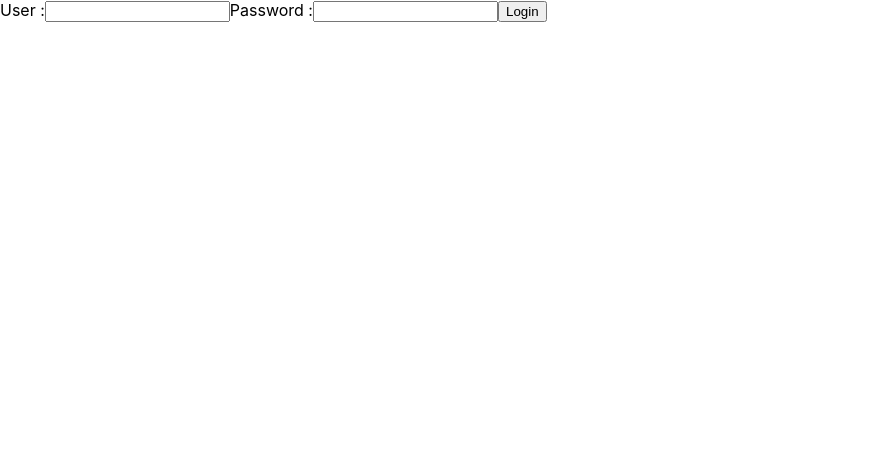
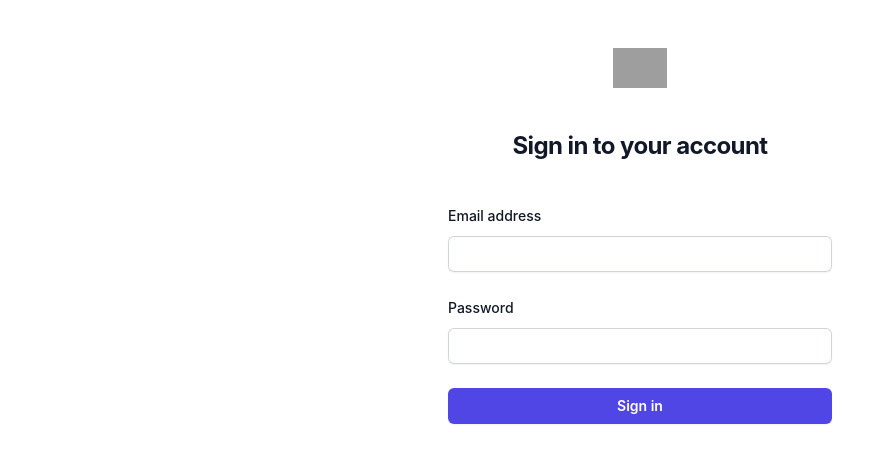
Before and after one commit to adeelkhan/todoItemWS, a React (Create React App) app in the folder todo-frontend/: page /login in a window 1280 px wide. Shown: the top 462 px of the page, without its empty margins (0-894 px from the left). Built offline with nearby package versions, Linux system fonts and the light colour scheme; grey boxes are pictures that could not be loaded.

Commit message:
* Adds tailswind config * Login page styling

```diff
--- a/todo-frontend/package.json
+++ b/todo-frontend/package.json
@@ -37,6 +37,8 @@
     ]
   },
   "devDependencies": {
-    "react-router-dom": "^6.20.0"
+    "@tailwindcss/forms": "^0.5.7",
+    "react-router-dom": "^6.20.0",
+    "tailwindcss": "^3.3.6"
   }
 }
--- a/todo-frontend/src/components/ListItem.jsx
+++ b/todo-frontend/src/components/ListItem.jsx
@@ -112,7 +112,7 @@ function App() {
   };
 
   return (
-    <div className="App">
+    <div>
       <div>Todoapp</div>
       <h1>UserName: {username}</h1>
       <div>
--- a/todo-frontend/src/components/Login.jsx
+++ b/todo-frontend/src/components/Login.jsx
@@ -37,21 +37,74 @@ const Login = () => {
 
   return (
     <>
-      User :
+      <div className="flex min-h-full flex-1 flex-col justify-center px-6 py-12 lg:px-8">
+        <div className="sm:mx-auto sm:w-full sm:max-w-sm">
+          <img
+            className="mx-auto h-10 w-auto"
+            src="https://tailwindui.com/img/logos/mark.svg?color=indigo&shade=600"
+            alt="Your Company"
+          />
+          <h2 className="mt-10 text-center text-2xl font-bold leading-9 tracking-tight text-gray-900">
+            Sign in to your account
+          </h2>
+        </div>
+
+        <div className="mt-10 sm:mx-auto sm:w-full sm:max-w-sm">
+          <form className="space-y-6" action="#" method="POST">
+            <div>
+              <label
+                htmlFor="email"
+                className="block text-sm font-medium leading-6 text-gray-900"
+              >
+                Email address
+              </label>
+              <div className="mt-2">
                 <input
-        type="text"
-        value={userName}
-        label="username"
+                  id="email"
+                  name="email"
+                  type="email"
+                  autoComplete="email"
+                  required
+                  className="block w-full rounded-md border-0 py-1.5 text-gray-900 shadow-sm ring-1 ring-inset ring-gray-300 placeholder:text-gray-400 focus:ring-2 focus:ring-inset focus:ring-indigo-600 sm:text-sm sm:leading-6"
                   onChange={(e) => editUser(e.target.value)}
                 />
-      Password :
+              </div>
+            </div>
+
+            <div>
+              <div className="flex items-center justify-between">
+                <label
+                  htmlFor="password"
+                  className="block text-sm font-medium leading-6 text-gray-900"
+                >
+                  Password
+                </label>
+              </div>
+              <div className="mt-2">
                 <input
+                  id="password"
+                  name="password"
                   type="password"
-        value={userPassword}
-        label="password"
+                  autoComplete="current-password"
+                  required
+                  className="block w-full rounded-md border-0 py-1.5 text-gray-900 shadow-sm ring-1 ring-inset ring-gray-300 placeholder:text-gray-400 focus:ring-2 focus:ring-inset focus:ring-indigo-600 sm:text-sm sm:leading-6"
                   onChange={(e) => editPassword(e.target.value)}
                 />
-      <button onClick={LoginUser}>Login</button>
+              </div>
+            </div>
+
+            <div>
+              <button
+                type="button"
+                className="flex w-full justify-center rounded-md bg-indigo-600 px-3 py-1.5 text-sm font-semibold leading-6 text-white shadow-sm hover:bg-indigo-500 focus-visible:outline focus-visible:outline-2 focus-visible:outline-offset-2 focus-visible:outline-indigo-600"
+                onClick={LoginUser}
+              >
+                Sign in
+              </button>
+            </div>
+          </form>
+        </div>
+      </div>
     </>
   );
 };
--- a/todo-frontend/src/index.css
+++ b/todo-frontend/src/index.css
@@ -1,3 +1,8 @@
+@tailwind base;
+@tailwind components;
+@tailwind utilities;
+
+
 body {
   margin: 0;
   font-family: -apple-system, BlinkMacSystemFont, 'Segoe UI', 'Roboto', 'Oxygen',
--- /dev/null
+++ b/todo-frontend/tailwind.config.js
@@ -0,0 +1,8 @@
+/** @type {import('tailwindcss').Config} */
+module.exports = {
+  content: ["./src/**/*.{js,jsx,ts,tsx}"],
+  theme: {
+    extend: {},
+  },
+  plugins: [require("@tailwindcss/forms")],
+};
```
Also changed, not shown: 2 other files (tests, documents, lock files or other folders). Lines whose indentation alone changed are shown as unchanged.
